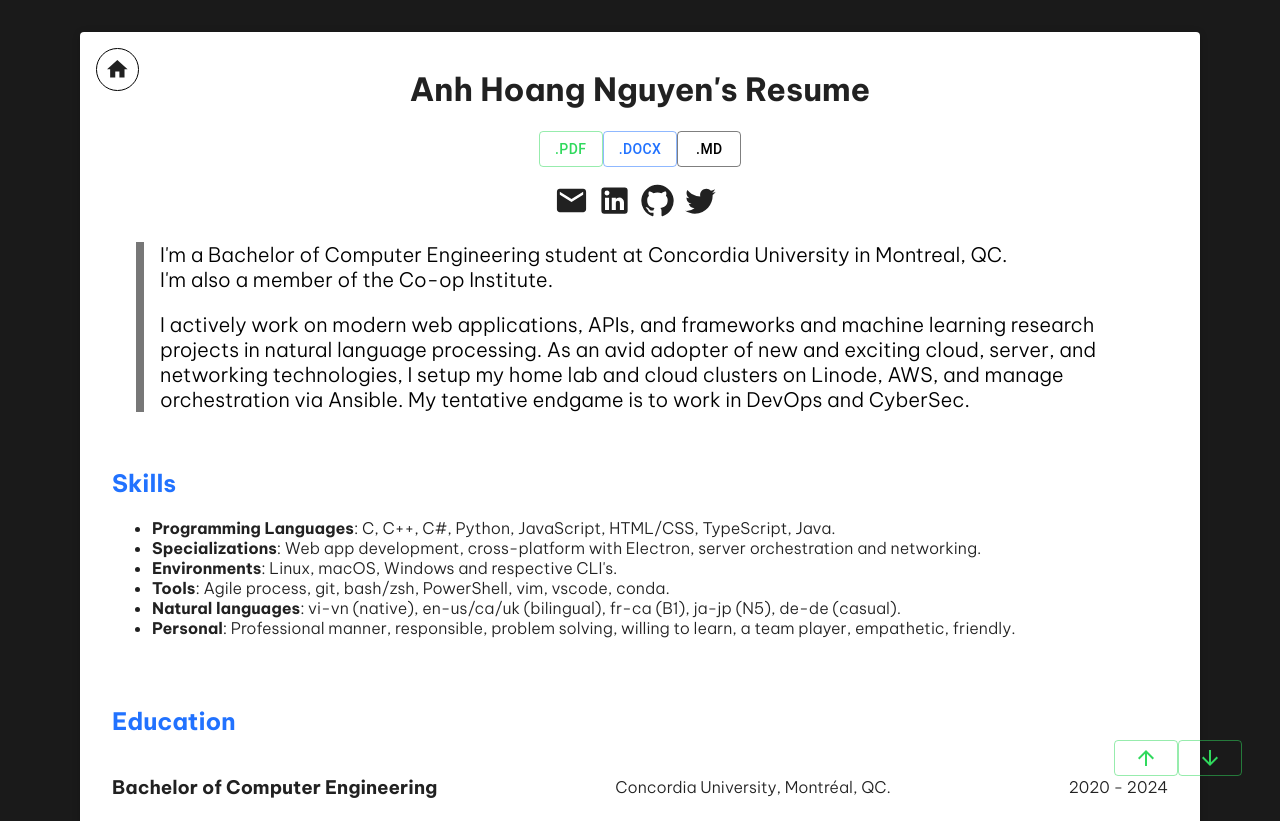
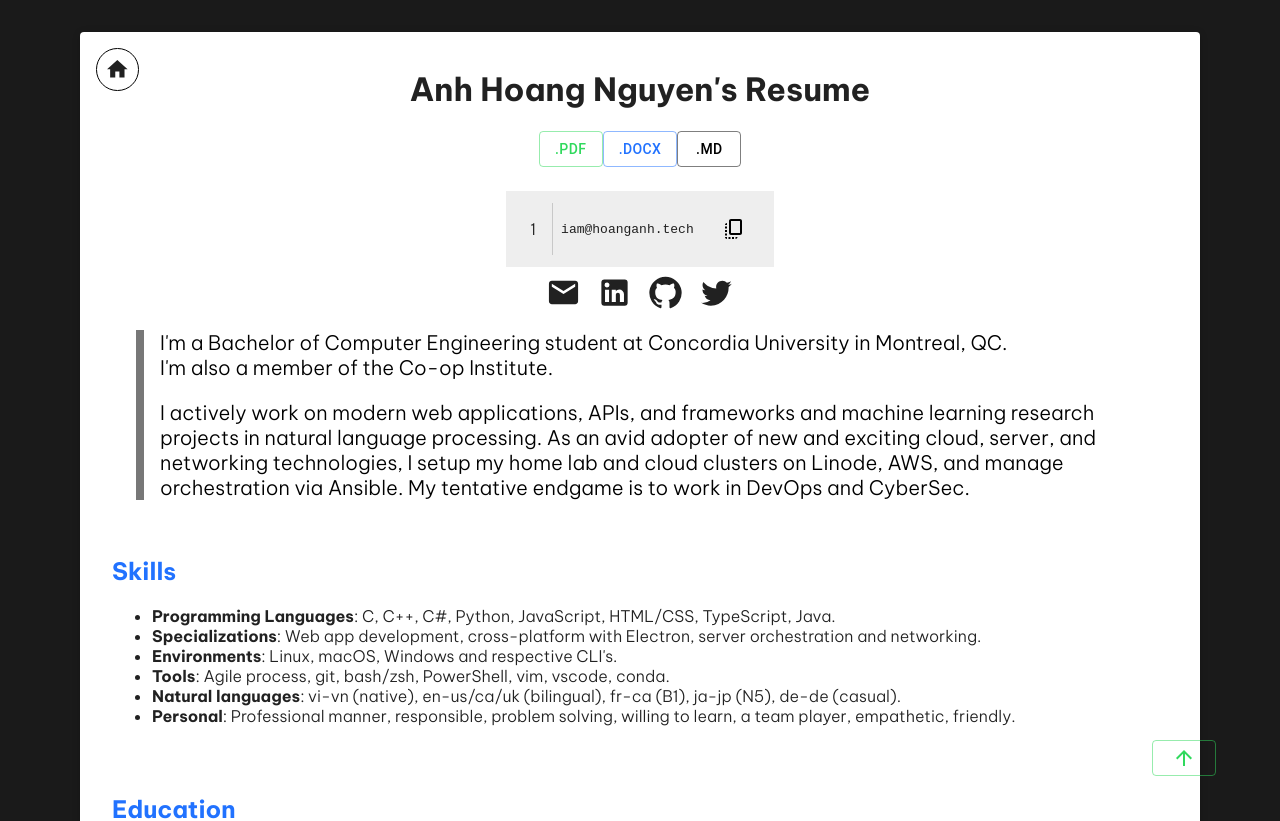
Before and after one commit to zasshuwu/nogamioka, a Next.js app: page /resume in a window 1280 px wide. Shown: the top 821 px of the page. Built offline with nearby package versions, Linux system fonts and the light colour scheme.

Commit message:
nav changes

```diff
--- a/components/main.js
+++ b/components/main.js
@@ -21,6 +21,8 @@ export default function Main(props) {
 	const theme = useTheme();
 	const [command, setCommand] = useState("cd ~");
 	const [screenContent, setContent] = useState("main");
+
+	const router = useRouter();
 
 	return (
 		<div className={classes.root}>
--- a/components/top.js
+++ b/components/top.js
@@ -24,7 +24,7 @@ export default function Top() {
 			>
 				<ArrowUpwardIcon></ArrowUpwardIcon>
 			</Button>
-			<Button
+			{/* <Button
 				variant="outlined"
 				className={classes.quicknav}
 				onClick={() => {
@@ -32,7 +32,7 @@ export default function Top() {
 				}}
 			>
 				<ArrowDownward></ArrowDownward>
-			</Button>
+			</Button> */}
 		</div>
 	);
 }
@@ -44,7 +44,7 @@ const useStyles = makeStyles((theme) => ({
 		alignItems: "center",
 		position: "fixed",
 		bottom: "3%",
-		right: "3%",
+		right: "5%",
 		padding: "0",
 		margin: "0",
 		boxShadow: customTheme.globalShadow,
--- a/pages/resume/index.js
+++ b/pages/resume/index.js
@@ -14,6 +14,7 @@ import HomeIcon from "@mui/icons-material/Home";
 import ResumeAwards from "./resume_awards";
 import ResumeOthers from "./resume_others";
 import Top from "../../components/top";
+import { useRouter } from "next/router";
 
 const useStyles = makeStyles((customTheme) => ({
 	resume_wrapper: {
@@ -73,6 +74,8 @@ const useStyles = makeStyles((customTheme) => ({
 export default function Resume({}) {
 	const classes = useStyles();
 
+	const router = useRouter();
+
 	useEffect(() => {
 		Aos.init({ duration: 1000 });
 	}, []);
@@ -90,7 +93,7 @@ export default function Resume({}) {
 						className={classes.back_arrow}
 						sx={{ fontSize: "32pt", padding: "0.5rem" }}
 						onClick={() => {
-							window.open("/");
+							router.push("/");
 						}}
 					></HomeIcon>
 					<div className={classes.resume_header} id="top">
@@ -135,7 +138,6 @@ export default function Resume({}) {
 					<ResumeProjects></ResumeProjects>
 					<ResumeAwards></ResumeAwards>
 					<ResumeOthers></ResumeOthers>
-					<div id="footer"></div>
 				</Paper>
 			</Container>
 			<Top></Top>
--- a/pages/resume/resume_contact.js
+++ b/pages/resume/resume_contact.js
@@ -9,13 +9,19 @@ import EmailIcon from "@mui/icons-material/Email";
 import LinkedInIcon from "@mui/icons-material/LinkedIn";
 import GitHubIcon from "@mui/icons-material/GitHub";
 import TwitterIcon from "@mui/icons-material/Twitter";
+import { Button } from "@mui/material";
+import { CopyAllRounded } from "@mui/icons-material";
 
 const useStyles = makeStyles((theme) => ({
 	resume_contact: {
 		marginTop: "1rem",
+		display: "flex",
+		alignItems: "center",
+		justifyContent: "space-between",
+		flexDirection: "column",
 	},
 	resume_contact_icons: {
-		margin: "0 .5rem 0 0",
+		margin: "0 .5rem 0 0.5rem",
 		"&:hover": {
 			transition: "ease-in-out .25s",
 			cursor: "pointer",
@@ -41,6 +47,14 @@ const useStyles = makeStyles((theme) => ({
 			color: "#1DA1F2",
 		},
 	},
+	resume_email_copy: {
+		padding: "0.5rem",
+		backgroundColor: "#eee",
+		display: "flex",
+		margin: "0.5rem",
+		justifyContent: "center",
+		alignItems: "center",
+	},
 }));
 
 export default function ResumeContact({}) {
@@ -48,6 +62,25 @@ export default function ResumeContact({}) {
 
 	return (
 		<div className={classes.resume_contact}>
+			<div className={classes.resume_email_copy}>
+				<div style={{ padding: "1rem", borderRight: "solid 1px #33333333" }}>1</div>
+				<pre style={{ padding: "0.5rem" }}>iam@hoanganh.tech</pre>
+				<Button
+					sx={{
+						borderRadius: "50%",
+						height: "60px",
+						width: "60px",
+						color: "black",
+					}}
+					onClick={(e) => {
+						e.preventDefault();
+						navigator.clipboard.writeText("iam@hoanganh.tech");
+					}}
+				>
+					<CopyAllRounded style={{ color: "black" }}></CopyAllRounded>
+				</Button>
+			</div>
+			<div style={{ display: "flex", alignItems: "center", justifyContent: "center" }}>
 				<EmailIcon
 					onClick={() => {
 						window.open("mailto:iam@hoanganh.tech");
@@ -77,5 +110,6 @@ export default function ResumeContact({}) {
 					fontSize="large"
 				></TwitterIcon>
 			</div>
+		</div>
 	);
 }
```
Lines whose indentation alone changed are shown as unchanged.
